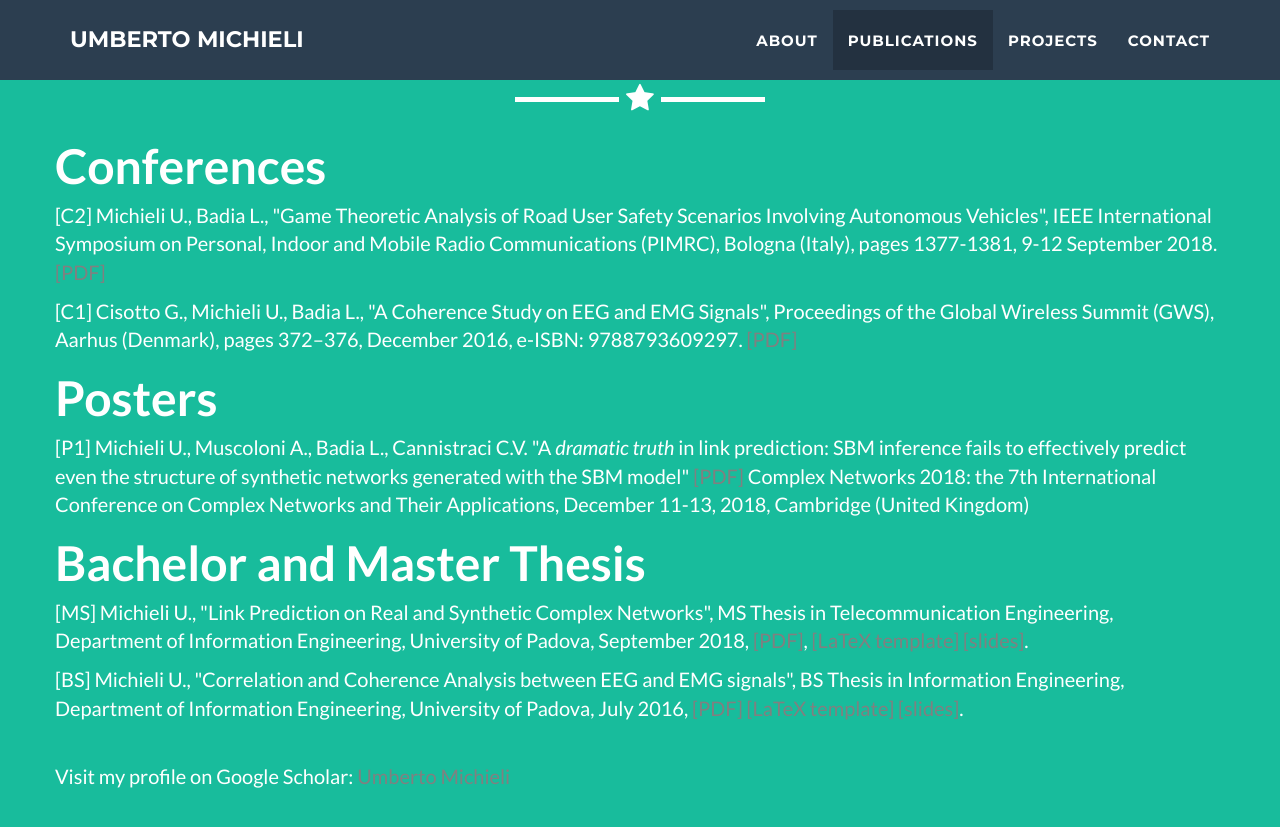
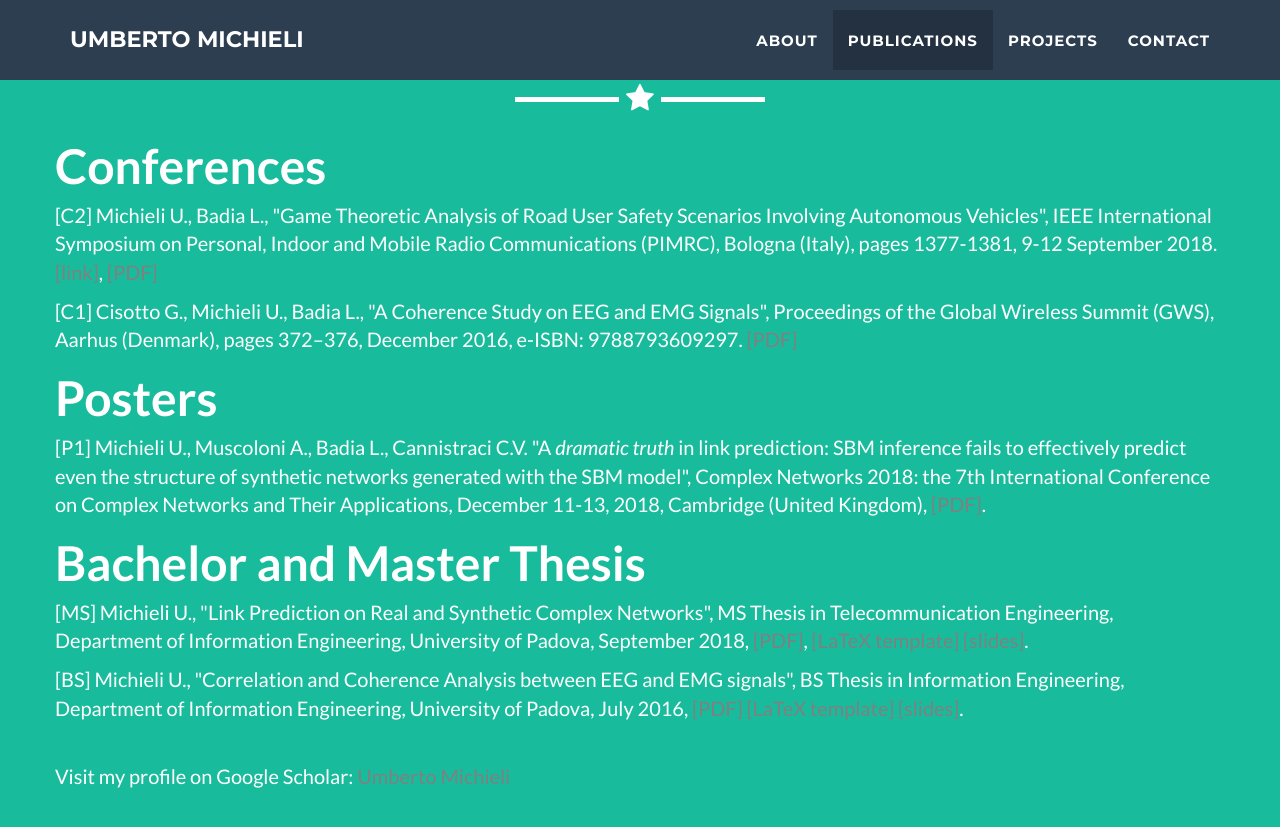
Before and after one commit to umbertomichieli/umbertomichieli.github.io, a Jekyll site: the page built from index.html, in a window 1280 px wide and 900 px high, scrolled down 1955 px. Shown: the top 827 px of the window. Built offline with Jekyll 4.4.1, drawn with Linux system fonts in a browser that asks for light colours; some web fonts are replaced.

Commit message:
updated link IEEE autonomous vehicles

```diff
--- a/_includes/publications.html
+++ b/_includes/publications.html
@@ -10,7 +10,7 @@
             <div class="row">
                 <font size="+5"> <b> Conferences </b> <br/> </font>
 
-                <p>[C2] Michieli U., Badia L., "Game Theoretic Analysis of Road User Safety Scenarios Involving Autonomous Vehicles", IEEE International Symposium on Personal, Indoor and Mobile Radio Communications (PIMRC), Bologna (Italy), pages 1377-1381, 9-12 September 2018. <a href="download/PIMRC2018.pdf" style="color:gray">[PDF]</a> <br/></p>
+                <p>[C2] Michieli U., Badia L., "Game Theoretic Analysis of Road User Safety Scenarios Involving Autonomous Vehicles", IEEE International Symposium on Personal, Indoor and Mobile Radio Communications (PIMRC), Bologna (Italy), pages 1377-1381, 9-12 September 2018. <a href="https://ieeexplore.ieee.org/document/8580679" style="color:gray">[link]</a>, <a href="download/PIMRC2018.pdf" style="color:gray">[PDF]</a> <br/></p>
 
                 <p>[C1] Cisotto G., Michieli U., Badia L., "A Coherence Study on EEG and EMG Signals", Proceedings of the Global Wireless Summit (GWS), Aarhus (Denmark), pages 372–376, December 2016, e-ISBN: 9788793609297. <a href="download/GWS2016.pdf" style="color:gray">[PDF]</a> <br/> </p>
 
@@ -18,7 +18,7 @@
 
                 <font size="+5"> <b> Posters </b> <br/> </font>
 
-                <p>[P1] Michieli U., Muscoloni A., Badia L., Cannistraci C.V. "A <i>dramatic truth</i> in link prediction: SBM inference fails to effectively predict even the structure of synthetic networks generated with the SBM model" <a href="download/2018_posterCambridge.pdf" style="color:gray">[PDF]</a> Complex Networks 2018: the 7th International Conference on Complex Networks and Their Applications, December 11-13, 2018, Cambridge (United Kingdom) <br/> </p>
+                <p>[P1] Michieli U., Muscoloni A., Badia L., Cannistraci C.V. "A <i>dramatic truth</i> in link prediction: SBM inference fails to effectively predict even the structure of synthetic networks generated with the SBM model", Complex Networks 2018: the 7th International Conference on Complex Networks and Their Applications, December 11-13, 2018, Cambridge (United Kingdom), <a href="download/2018_posterCambridge.pdf" style="color:gray">[PDF]</a>. <br/> </p>
 
 
 
```
Also changed, not shown: 10 other files.
